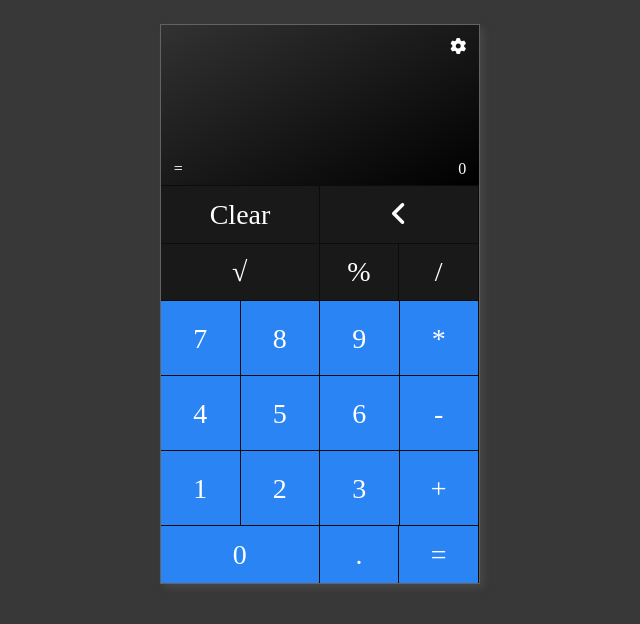
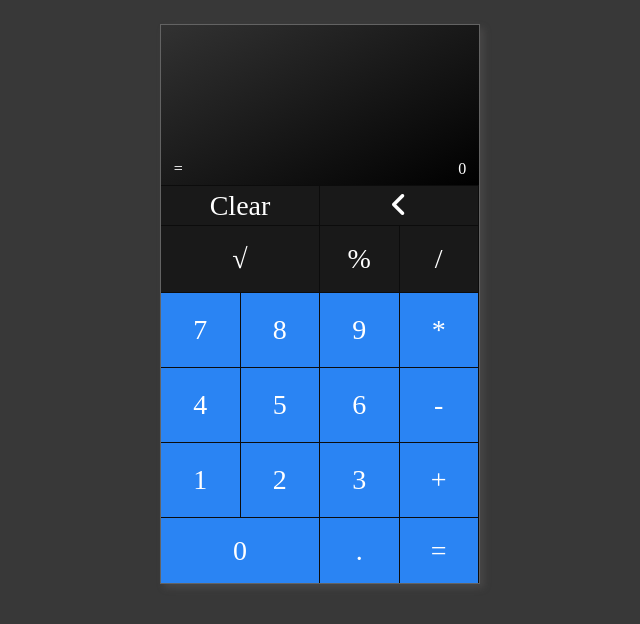
Before and after one commit to asneydev/calculator, a React (Vite) app: page / in a window 1280 px wide. Shown: the top 624 px of the page, without its empty margins (320-960 px from the left). Built offline with nearby package versions, Linux system fonts and the light colour scheme.

Commit message:
refactor calculator style

```diff
--- a/src/components/Button/Button.component.tsx
+++ b/src/components/Button/Button.component.tsx
@@ -3,21 +3,19 @@ import { Btn } from './Button.style';
 
 interface ButtonProps {
   bg: string;
-  align?: number;
   children?: React.ReactNode;
   onClick?: () => void;
   rest?: object;
 }
 
 function Button({
-  align,
   bg,
   children,
   onClick,
   ...rest
 }: Readonly<ButtonProps>) {
   return (
-    <Btn align={align} primary={bg} dark={bg === 'dark'} {...rest}>
+    <Btn  primary={bg} dark={bg === 'dark'} {...rest}>
       {children}
     </Btn>
   );
--- a/src/components/Button/Button.style.tsx
+++ b/src/components/Button/Button.style.tsx
@@ -3,6 +3,7 @@ import ElementPropStyledComponent from '../../interfaces/StyledComponent.interfa
 
 const Btn = styled.button`
   height: 100%;
+  width: 100%;
   background-color: ${({ theme }) => theme.colors.lightgray};
   color: white;
   font-size: 28px;
--- a/src/components/Calculator/Calculator.component.tsx
+++ b/src/components/Calculator/Calculator.component.tsx
@@ -4,9 +4,9 @@ import Button from '../Button';
 import {
   Container,
   CalculatorContainer,
-  ButtonsGroup,
-  NumbersWrapper,
   Section,
+  ThreeButtonsSection,
+  ButtonsWrapper,
 } from './Calculator.style';
 
 import { equal, percent } from '../operations';
@@ -54,51 +54,40 @@ function Calculator() {
     <Container>
       <CalculatorContainer>
         <Display data={displayValue} result={result} />
-        <NumbersWrapper>
-          <ButtonsGroup>
-            <Button align={1} bg="dark" onClick={onClear}>
+        <ButtonsWrapper>
+          <Button bg="dark" onClick={onClear}>
             Clear
           </Button>
-            <Button align={1} bg="dark" onClick={goBack}>
+          <Button bg="dark" onClick={goBack}>
             <i className="fa fa-angle-left"></i>
           </Button>
-          </ButtonsGroup>
-          <ButtonsGroup>
-            <Button align={2} bg="dark" onClick={() => handleButtonClick('^')}>
+        </ButtonsWrapper>
+        <ThreeButtonsSection>
+          <Button bg="dark" onClick={() => handleButtonClick('^')}>
             &#8730;
           </Button>
-            <Button align={1} bg="dark" onClick={calculatePercent}>
+          <Button bg="dark" onClick={calculatePercent}>
             %
           </Button>
-            <Button align={1} bg="dark" onClick={() => handleButtonClick('/')}>
+          <Button bg="dark" onClick={() => handleButtonClick('/')}>
             /
           </Button>
-          </ButtonsGroup>
+        </ThreeButtonsSection>
         <Section>
           <NumbersSection handleButtonClick={handleButtonClick} />
           <RightOperators handleButtonClick={handleButtonClick} />
         </Section>
-
-          <ButtonsGroup>
-            <Button
-              align={2}
-              bg="default"
-              onClick={() => handleButtonClick('0')}
-            >
+        <ThreeButtonsSection>
+          <Button bg="default" onClick={() => handleButtonClick('0')}>
             0
           </Button>
-            <Button
-              align={1}
-              bg="default"
-              onClick={() => handleButtonClick('.')}
-            >
+          <Button bg="default" onClick={() => handleButtonClick('.')}>
             .
           </Button>
-            <Button align={1} onClick={getEqual} bg="primary">
+          <Button onClick={getEqual} bg="primary">
             =
           </Button>
-          </ButtonsGroup>
-        </NumbersWrapper>
+        </ThreeButtonsSection>
       </CalculatorContainer>
     </Container>
   );
--- a/src/components/Calculator/Calculator.style.tsx
+++ b/src/components/Calculator/Calculator.style.tsx
@@ -1,12 +1,12 @@
 import styled from 'styled-components';
 
-const Container = styled.div`
+export const Container = styled.div`
   display: inline-block;
   height: auto;
   width: 100%;
 `;
 
-const CalculatorContainer = styled.div`
+export const CalculatorContainer = styled.div`
   max-width: 20rem;
   height: 35rem;
   margin: ${({ theme }) => theme.spacing.large} auto;
@@ -20,22 +20,26 @@ const CalculatorContainer = styled.div`
   border: 1px solid rgb(128 128 128 / 75%);
 `;
 
-const NumbersWrapper = styled.div`
-  flex: 1;
-  display: flex;
-  flex-direction: column;
-`;
-
-const ButtonsGroup = styled.div`
-  width: 100%;
-  flex: 1;
-  display: flex;
-`;
-
 export const Section = styled.div`
   width: 100%;
   display: flex;
   flex-direction: row;
 `;
 
-export { Container, CalculatorContainer, ButtonsGroup, NumbersWrapper };
+export const ThreeButtonsSection = styled.section`
+  display: flex;
+  flex-direction: row;
+  flex: 1;
+
+  button:first-child {
+    width: 50%;
+  }
+  button {
+    width: 25%;
+  }
+`;
+
+export const ButtonsWrapper = styled.div`
+  display: flex;
+  flex-direction: row;
+`;
--- a/src/components/Display/Display.component.tsx
+++ b/src/components/Display/Display.component.tsx
@@ -1,9 +1,4 @@
-import {
-  AreaDisplay,
-  HeaderDisplay,
-  ResultDisplay,
-  WrapperDisplay,
-} from './Display.style';
+import { AreaDisplay, ResultDisplay, WrapperDisplay } from './Display.style';
 
 interface DisplayType {
   data: string;
@@ -13,9 +8,6 @@ interface DisplayType {
 function Display({ data, result }: Readonly<DisplayType>) {
   return (
     <WrapperDisplay>
-      <HeaderDisplay>
-        <i className="fa fa-cog"></i>
-      </HeaderDisplay>
       <AreaDisplay>
         <textarea value={data} />
       </AreaDisplay>
--- a/src/components/Display/Display.style.tsx
+++ b/src/components/Display/Display.style.tsx
@@ -5,13 +5,6 @@ const WrapperDisplay = styled.div`
   flex-direction: column;
   min-height: 10rem;
   background: linear-gradient(332deg, black, rgb(56 56 56 / 86%));
-`;
-
-const HeaderDisplay = styled.div`
-  padding: ${({ theme }) => theme.spacing.small};
-  display: flex;
-  justify-content: end;
-  align-items: center;
 `;
 
 const AreaDisplay = styled.div`
@@ -26,8 +19,8 @@ const AreaDisplay = styled.div`
     background-color: transparent;
     color: white;
     text-align: end;
-    padding: ${({ theme }) => theme.spacing.medium}
-      ${({ theme }) => theme.spacing.small};
+    padding: ${({ theme }) => theme.spacing.medium};
+    ${({ theme }) => theme.spacing.small};
 
     &:focus-visible {
       outline: none;
@@ -42,4 +35,4 @@ const ResultDisplay = styled.div`
   justify-content: space-between;
 `;
 
-export { WrapperDisplay, HeaderDisplay, AreaDisplay, ResultDisplay };
+export { WrapperDisplay, AreaDisplay, ResultDisplay };
```
Lines whose indentation alone changed are shown as unchanged.
